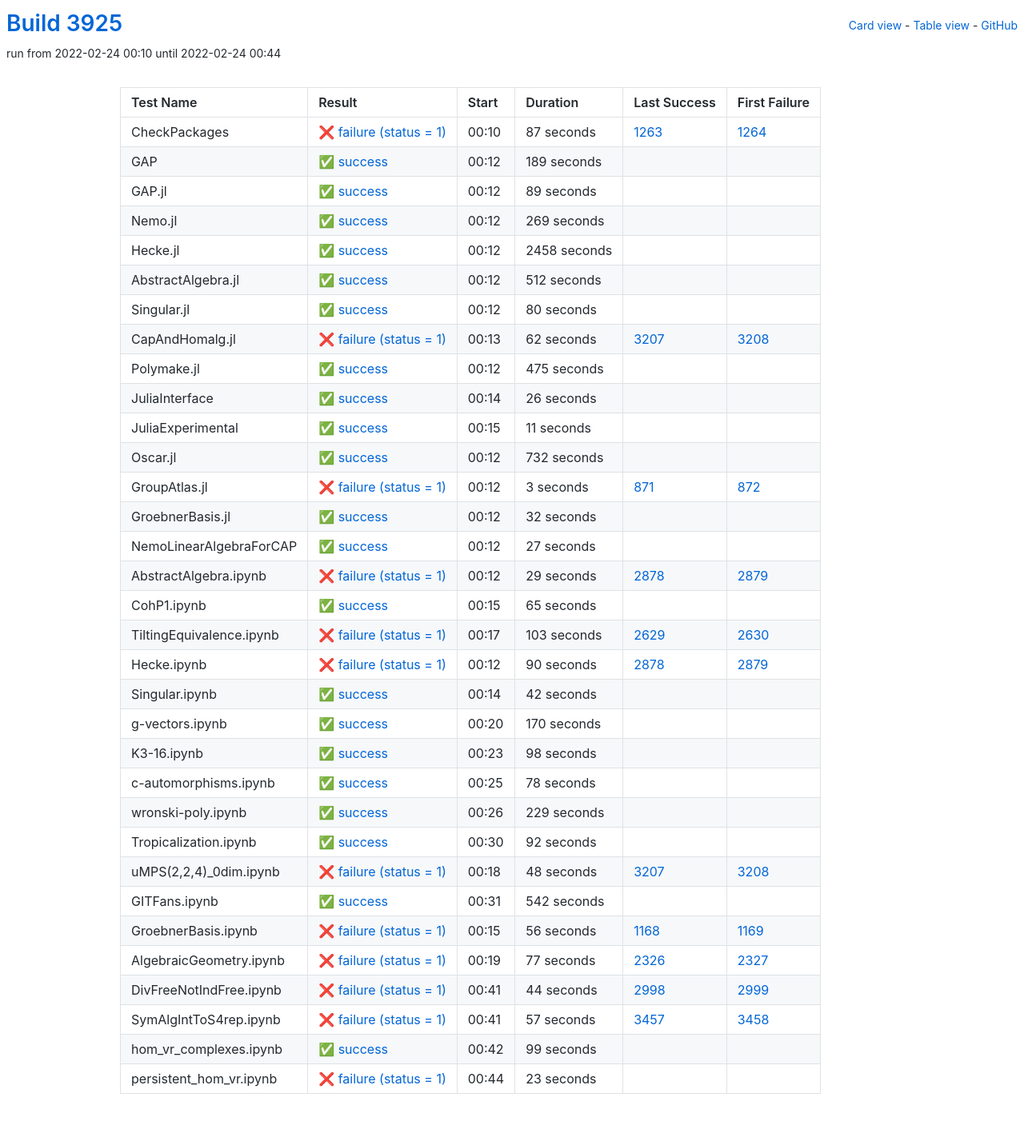
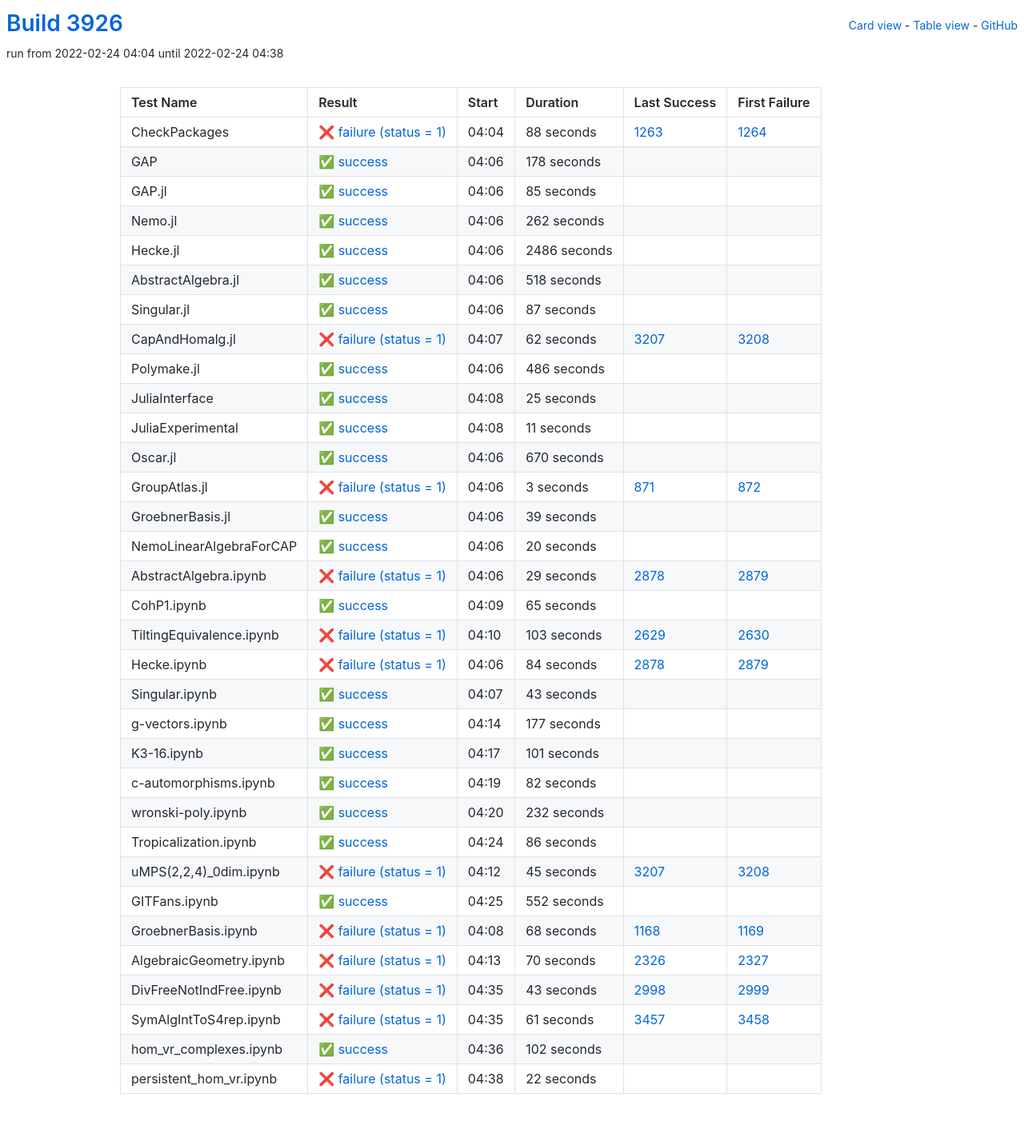
Before and after one commit to oscar-system/oscar-ci-status-stable, a Jekyll site: the page built from table.html, in a window 1280 px wide. Shown: the whole page at 80% size. Built offline with Jekyll 4.4.1, drawn with Linux system fonts in a browser that asks for light colours.

Commit message:
Build #3926

```diff
--- a/_data/ci.yml
+++ b/_data/ci.yml
@@ -1,6 +1,6 @@
 ---
-build: 3925
-build_url: https://oscarci.mathematik.uni-kl.de/job/oscar-stable/3925/
+build: 3926
+build_url: https://oscarci.mathematik.uni-kl.de/job/oscar-stable/3926/
 job: oscar-stable
 organization: oscar-system
 repo: oscar-ci-status-stable
@@ -8,92 +8,92 @@ repourl: https://github.com/oscar-system/oscar-ci-status-stable
 tests:
 - name: CheckPackages
   id: checkpackages
-  log: https://oscarci.mathematik.uni-kl.de/job/oscar-stable/3925/artifact/logs/build-3925/CheckPackages.log
-  start: 2022-02-24 00:10
+  log: https://oscarci.mathematik.uni-kl.de/job/oscar-stable/3926/artifact/logs/build-3926/CheckPackages.log
+  start: 2022-02-24 04:04
   success: false
   exitcode: 1
   status: failure
-  duration: 87
+  duration: 88
   last_success: 1263
   last_success_url: https://oscarci.mathematik.uni-kl.de/job/oscar-stable/1263/
   first_failure: 1264
   first_failure_url: https://oscarci.mathematik.uni-kl.de/job/oscar-stable/1264/
 - name: GAP
   id: gap
-  log: https://oscarci.mathematik.uni-kl.de/job/oscar-stable/3925/artifact/logs/build-3925/GAP.log
-  start: 2022-02-24 00:12
+  log: https://oscarci.mathematik.uni-kl.de/job/oscar-stable/3926/artifact/logs/build-3926/GAP.log
+  start: 2022-02-24 04:06
   success: true
   exitcode: 0
   status: success
-  duration: 189
+  duration: 178
   last_success: false
   last_success_url:
   first_failure: false
   first_failure_url:
 - name: GAP.jl
   id: gap-jl
-  log: https://oscarci.mathematik.uni-kl.de/job/oscar-stable/3925/artifact/logs/build-3925/GAP.jl.log
-  start: 2022-02-24 00:12
+  log: https://oscarci.mathematik.uni-kl.de/job/oscar-stable/3926/artifact/logs/build-3926/GAP.jl.log
+  start: 2022-02-24 04:06
   success: true
   exitcode: 0
   status: success
-  duration: 89
+  duration: 85
   last_success: false
   last_success_url:
   first_failure: false
   first_failure_url:
 - name: Nemo.jl
   id: nemo-jl
-  log: https://oscarci.mathematik.uni-kl.de/job/oscar-stable/3925/artifact/logs/build-3925/Nemo.jl.log
-  start: 2022-02-24 00:12
+  log: https://oscarci.mathematik.uni-kl.de/job/oscar-stable/3926/artifact/logs/build-3926/Nemo.jl.log
+  start: 2022-02-24 04:06
   success: true
   exitcode: 0
   status: success
-  duration: 269
+  duration: 262
   last_success: false
   last_success_url:
   first_failure: false
   first_failure_url:
 - name: Hecke.jl
   id: hecke-jl
-  log: https://oscarci.mathematik.uni-kl.de/job/oscar-stable/3925/artifact/logs/build-3925/Hecke.jl.log
-  start: 2022-02-24 00:12
+  log: https://oscarci.mathematik.uni-kl.de/job/oscar-stable/3926/artifact/logs/build-3926/Hecke.jl.log
+  start: 2022-02-24 04:06
   success: true
   exitcode: 0
   status: success
-  duration: 2458
+  duration: 2486
   last_success: false
   last_success_url:
   first_failure: false
   first_failure_url:
 - name: AbstractAlgebra.jl
   id: abstractalgebra-jl
-  log: https://oscarci.mathematik.uni-kl.de/job/oscar-stable/3925/artifact/logs/build-3925/AbstractAlgebra.jl.log
-  start: 2022-02-24 00:12
+  log: https://oscarci.mathematik.uni-kl.de/job/oscar-stable/3926/artifact/logs/build-3926/AbstractAlgebra.jl.log
+  start: 2022-02-24 04:06
   success: true
   exitcode: 0
   status: success
-  duration: 512
+  duration: 518
   last_success: false
   last_success_url:
   first_failure: false
   first_failure_url:
 - name: Singular.jl
   id: singular-jl
-  log: https://oscarci.mathematik.uni-kl.de/job/oscar-stable/3925/artifact/logs/build-3925/Singular.jl.log
-  start: 2022-02-24 00:12
+  log: https://oscarci.mathematik.uni-kl.de/job/oscar-stable/3926/artifact/logs/build-3926/Singular.jl.log
+  start: 2022-02-24 04:06
   success: true
   exitcode: 0
   status: success
-  duration: 80
+  duration: 87
   last_success: false
   last_success_url:
   first_failure: false
   first_failure_url:
 - name: CapAndHomalg.jl
   id: capandhomalg-jl
-  log: https://oscarci.mathematik.uni-kl.de/job/oscar-stable/3925/artifact/logs/build-3925/CapAndHomalg.jl.log
-  start: 2022-02-24 00:13
+  log: https://oscarci.mathematik.uni-kl.de/job/oscar-stable/3926/artifact/logs/build-3926/CapAndHomalg.jl.log
+  start: 2022-02-24 04:07
   success: false
   exitcode: 1
   status: failure
@@ -104,32 +104,32 @@ tests:
   first_failure_url: https://oscarci.mathematik.uni-kl.de/job/oscar-stable/3208/
 - name: Polymake.jl
   id: polymake-jl
-  log: https://oscarci.mathematik.uni-kl.de/job/oscar-stable/3925/artifact/logs/build-3925/Polymake.jl.log
-  start: 2022-02-24 00:12
+  log: https://oscarci.mathematik.uni-kl.de/job/oscar-stable/3926/artifact/logs/build-3926/Polymake.jl.log
+  start: 2022-02-24 04:06
   success: true
   exitcode: 0
   status: success
-  duration: 475
+  duration: 486
   last_success: false
   last_success_url:
   first_failure: false
   first_failure_url:
 - name: JuliaInterface
   id: juliainterface
-  log: https://oscarci.mathematik.uni-kl.de/job/oscar-stable/3925/artifact/logs/build-3925/JuliaInterface.log
-  start: 2022-02-24 00:14
+  log: https://oscarci.mathematik.uni-kl.de/job/oscar-stable/3926/artifact/logs/build-3926/JuliaInterface.log
+  start: 2022-02-24 04:08
   success: true
   exitcode: 0
   status: success
-  duration: 26
+  duration: 25
   last_success: false
   last_success_url:
   first_failure: false
   first_failure_url:
 - name: JuliaExperimental
   id: juliaexperimental
-  log: https://oscarci.mathematik.uni-kl.de/job/oscar-stable/3925/artifact/logs/build-3925/JuliaExperimental.log
-  start: 2022-02-24 00:15
+  log: https://oscarci.mathematik.uni-kl.de/job/oscar-stable/3926/artifact/logs/build-3926/JuliaExperimental.log
+  start: 2022-02-24 04:08
   success: true
   exitcode: 0
   status: success
@@ -140,20 +140,20 @@ tests:
   first_failure_url:
 - name: Oscar.jl
   id: oscar-jl
-  log: https://oscarci.mathematik.uni-kl.de/job/oscar-stable/3925/artifact/logs/build-3925/Oscar.jl.log
-  start: 2022-02-24 00:12
+  log: https://oscarci.mathematik.uni-kl.de/job/oscar-stable/3926/artifact/logs/build-3926/Oscar.jl.log
+  start: 2022-02-24 04:06
   success: true
   exitcode: 0
   status: success
-  duration: 732
+  duration: 670
   last_success: false
   last_success_url:
   first_failure: false
   first_failure_url:
 - name: GroupAtlas.jl
   id: groupatlas-jl
-  log: https://oscarci.mathematik.uni-kl.de/job/oscar-stable/3925/artifact/logs/build-3925/GroupAtlas.jl.log
-  start: 2022-02-24 00:12
+  log: https://oscarci.mathematik.uni-kl.de/job/oscar-stable/3926/artifact/logs/build-3926/GroupAtlas.jl.log
+  start: 2022-02-24 04:06
   success: false
   exitcode: 1
   status: failure
@@ -164,32 +164,32 @@ tests:
   first_failure_url: https://oscarci.mathematik.uni-kl.de/job/oscar-stable/872/
 - name: GroebnerBasis.jl
   id: groebnerbasis-jl
-  log: https://oscarci.mathematik.uni-kl.de/job/oscar-stable/3925/artifact/logs/build-3925/GroebnerBasis.jl.log
-  start: 2022-02-24 00:12
+  log: https://oscarci.mathematik.uni-kl.de/job/oscar-stable/3926/artifact/logs/build-3926/GroebnerBasis.jl.log
+  start: 2022-02-24 04:06
   success: true
   exitcode: 0
   status: success
-  duration: 32
+  duration: 39
   last_success: false
   last_success_url:
   first_failure: false
   first_failure_url:
 - name: NemoLinearAlgebraForCAP
   id: nemolinearalgebraforcap
-  log: https://oscarci.mathematik.uni-kl.de/job/oscar-stable/3925/artifact/logs/build-3925/NemoLinearAlgebraForCAP.log
-  start: 2022-02-24 00:12
+  log: https://oscarci.mathematik.uni-kl.de/job/oscar-stable/3926/artifact/logs/build-3926/NemoLinearAlgebraForCAP.log
+  start: 2022-02-24 04:06
   success: true
   exitcode: 0
   status: success
-  duration: 27
+  duration: 20
   last_success: false
   last_success_url:
   first_failure: false
   first_failure_url:
 - name: AbstractAlgebra.ipynb
   id: abstractalgebra-ipynb
-  log: https://oscarci.mathematik.uni-kl.de/job/oscar-stable/3925/artifact/logs/build-3925/AbstractAlgebra.ipynb.log
-  start: 2022-02-24 00:12
+  log: https://oscarci.mathematik.uni-kl.de/job/oscar-stable/3926/artifact/logs/build-3926/AbstractAlgebra.ipynb.log
+  start: 2022-02-24 04:06
   success: false
   exitcode: 1
   status: failure
@@ -200,8 +200,8 @@ tests:
   first_failure_url: https://oscarci.mathematik.uni-kl.de/job/oscar-stable/2879/
 - name: CohP1.ipynb
   id: cohp1-ipynb
-  log: https://oscarci.mathematik.uni-kl.de/job/oscar-stable/3925/artifact/logs/build-3925/CohP1.ipynb.log
-  start: 2022-02-24 00:15
+  log: https://oscarci.mathematik.uni-kl.de/job/oscar-stable/3926/artifact/logs/build-3926/CohP1.ipynb.log
+  start: 2022-02-24 04:09
   success: true
   exitcode: 0
   status: success
@@ -212,8 +212,8 @@ tests:
   first_failure_url:
 - name: TiltingEquivalence.ipynb
   id: tiltingequivalence-ipynb
-  log: https://oscarci.mathematik.uni-kl.de/job/oscar-stable/3925/artifact/logs/build-3925/TiltingEquivalence.ipynb.log
-  start: 2022-02-24 00:17
+  log: https://oscarci.mathematik.uni-kl.de/job/oscar-stable/3926/artifact/logs/build-3926/TiltingEquivalence.ipynb.log
+  start: 2022-02-24 04:10
   success: false
   exitcode: 1
   status: failure
@@ -224,180 +224,180 @@ tests:
   first_failure_url: https://oscarci.mathematik.uni-kl.de/job/oscar-stable/2630/
 - name: Hecke.ipynb
   id: hecke-ipynb
-  log: https://oscarci.mathematik.uni-kl.de/job/oscar-stable/3925/artifact/logs/build-3925/Hecke.ipynb.log
-  start: 2022-02-24 00:12
+  log: https://oscarci.mathematik.uni-kl.de/job/oscar-stable/3926/artifact/logs/build-3926/Hecke.ipynb.log
+  start: 2022-02-24 04:06
   success: false
   exitcode: 1
   status: failure
-  duration: 90
+  duration: 84
   last_success: 2878
   last_success_url: https://oscarci.mathematik.uni-kl.de/job/oscar-stable/2878/
   first_failure: 2879
   first_failure_url: https://oscarci.mathematik.uni-kl.de/job/oscar-stable/2879/
 - name: Singular.ipynb
   id: singular-ipynb
-  log: https://oscarci.mathematik.uni-kl.de/job/oscar-stable/3925/artifact/logs/build-3925/Singular.ipynb.log
-  start: 2022-02-24 00:14
+  log: https://oscarci.mathematik.uni-kl.de/job/oscar-stable/3926/artifact/logs/build-3926/Singular.ipynb.log
+  start: 2022-02-24 04:07
   success: true
   exitcode: 0
   status: success
-  duration: 42
+  duration: 43
   last_success: false
   last_success_url:
   first_failure: false
   first_failure_url:
 - name: g-vectors.ipynb
   id: g-vectors-ipynb
-  log: https://oscarci.mathematik.uni-kl.de/job/oscar-stable/3925/artifact/logs/build-3925/g-vectors.ipynb.log
-  start: 2022-02-24 00:20
+  log: https://oscarci.mathematik.uni-kl.de/job/oscar-stable/3926/artifact/logs/build-3926/g-vectors.ipynb.log
+  start: 2022-02-24 04:14
   success: true
   exitcode: 0
   status: success
-  duration: 170
+  duration: 177
   last_success: false
   last_success_url:
   first_failure: false
   first_failure_url:
 - name: K3-16.ipynb
   id: k3-16-ipynb
-  log: https://oscarci.mathematik.uni-kl.de/job/oscar-stable/3925/artifact/logs/build-3925/K3-16.ipynb.log
-  start: 2022-02-24 00:23
+  log: https://oscarci.mathematik.uni-kl.de/job/oscar-stable/3926/artifact/logs/build-3926/K3-16.ipynb.log
+  start: 2022-02-24 04:17
   success: true
   exitcode: 0
   status: success
-  duration: 98
+  duration: 101
   last_success: false
   last_success_url:
   first_failure: false
   first_failure_url:
 - name: c-automorphisms.ipynb
   id: c-automorphisms-ipynb
-  log: https://oscarci.mathematik.uni-kl.de/job/oscar-stable/3925/artifact/logs/build-3925/c-automorphisms.ipynb.log
-  start: 2022-02-24 00:25
+  log: https://oscarci.mathematik.uni-kl.de/job/oscar-stable/3926/artifact/logs/build-3926/c-automorphisms.ipynb.log
+  start: 2022-02-24 04:19
   success: true
   exitcode: 0
   status: success
-  duration: 78
+  duration: 82
   last_success: false
   last_success_url:
   first_failure: false
   first_failure_url:
 - name: wronski-poly.ipynb
   id: wronski-poly-ipynb
-  log: https://oscarci.mathematik.uni-kl.de/job/oscar-stable/3925/artifact/logs/build-3925/wronski-poly.ipynb.log
-  start: 2022-02-24 00:26
+  log: https://oscarci.mathematik.uni-kl.de/job/oscar-stable/3926/artifact/logs/build-3926/wronski-poly.ipynb.log
+  start: 2022-02-24 04:20
   success: true
   exitcode: 0
   status: success
-  duration: 229
+  duration: 232
   last_success: false
   last_success_url:
   first_failure: false
   first_failure_url:
 - name: Tropicalization.ipynb
   id: tropicalization-ipynb
-  log: https://oscarci.mathematik.uni-kl.de/job/oscar-stable/3925/artifact/logs/build-3925/Tropicalization.ipynb.log
-  start: 2022-02-24 00:30
+  log: https://oscarci.mathematik.uni-kl.de/job/oscar-stable/3926/artifact/logs/build-3926/Tropicalization.ipynb.log
+  start: 2022-02-24 04:24
   success: true
   exitcode: 0
   status: success
-  duration: 92
+  duration: 86
   last_success: false
   last_success_url:
   first_failure: false
   first_failure_url:
 - name: uMPS(2,2,4)_0dim.ipynb
   id: umps-2-2-4-0dim-ipynb
-  log: https://oscarci.mathematik.uni-kl.de/job/oscar-stable/3925/artifact/logs/build-3925/uMPS-2-2-4-_0dim.ipynb.log
-  start: 2022-02-24 00:18
+  log: https://oscarci.mathematik.uni-kl.de/job/oscar-stable/3926/artifact/logs/build-3926/uMPS-2-2-4-_0dim.ipynb.log
+  start: 2022-02-24 04:12
   success: false
   exitcode: 1
   status: failure
-  duration: 48
+  duration: 45
   last_success: 3207
   last_success_url: https://oscarci.mathematik.uni-kl.de/job/oscar-stable/3207/
   first_failure: 3208
   first_failure_url: https://oscarci.mathematik.uni-kl.de/job/oscar-stable/3208/
 - name: GITFans.ipynb
   id: gitfans-ipynb
-  log: https://oscarci.mathematik.uni-kl.de/job/oscar-stable/3925/artifact/logs/build-3925/GITFans.ipynb.log
-  start: 2022-02-24 00:31
+  log: https://oscarci.mathematik.uni-kl.de/job/oscar-stable/3926/artifact/logs/build-3926/GITFans.ipynb.log
+  start: 2022-02-24 04:25
   success: true
   exitcode: 0
   status: success
-  duration: 542
+  duration: 552
   last_success: false
   last_success_url:
   first_failure: false
   first_failure_url:
 - name: GroebnerBasis.ipynb
   id: groebnerbasis-ipynb
-  log: https://oscarci.mathematik.uni-kl.de/job/oscar-stable/3925/artifact/logs/build-3925/GroebnerBasis.ipynb.log
-  start: 2022-02-24 00:15
+  log: https://oscarci.mathematik.uni-kl.de/job/oscar-stable/3926/artifact/logs/build-3926/GroebnerBasis.ipynb.log
+  start: 2022-02-24 04:08
   success: false
   exitcode: 1
   status: failure
-  duration: 56
+  duration: 68
   last_success: 1168
   last_success_url: https://oscarci.mathematik.uni-kl.de/job/oscar-stable/1168/
   first_failure: 1169
   first_failure_url: https://oscarci.mathematik.uni-kl.de/job/oscar-stable/1169/
 - name: AlgebraicGeometry.ipynb
   id: algebraicgeometry-ipynb
-  log: https://oscarci.mathematik.uni-kl.de/job/oscar-stable/3925/artifact/logs/build-3925/AlgebraicGeometry.ipynb.log
-  start: 2022-02-24 00:19
+  log: https://oscarci.mathematik.uni-kl.de/job/oscar-stable/3926/artifact/logs/build-3926/AlgebraicGeometry.ipynb.log
+  start: 2022-02-24 04:13
   success: false
   exitcode: 1
   status: failure
-  duration: 77
+  duration: 70
   last_success: 2326
   last_success_url: https://oscarci.mathematik.uni-kl.de/job/oscar-stable/2326/
   first_failure: 2327
   first_failure_url: https://oscarci.mathematik.uni-kl.de/job/oscar-stable/2327/
 - name: DivFreeNotIndFree.ipynb
   id: divfreenotindfree-ipynb
-  log: https://oscarci.mathematik.uni-kl.de/job/oscar-stable/3925/artifact/logs/build-3925/DivFreeNotIndFree.ipynb.log
-  start: 2022-02-24 00:41
+  log: https://oscarci.mathematik.uni-kl.de/job/oscar-stable/3926/artifact/logs/build-3926/DivFreeNotIndFree.ipynb.log
+  start: 2022-02-24 04:35
   success: false
   exitcode: 1
   status: failure
-  duration: 44
+  duration: 43
   last_success: 2998
   last_success_url: https://oscarci.mathematik.uni-kl.de/job/oscar-stable/2998/
   first_failure: 2999
   first_failure_url: https://oscarci.mathematik.uni-kl.de/job/oscar-stable/2999/
 - name: SymAlgIntToS4rep.ipynb
   id: symalginttos4rep-ipynb
-  log: https://oscarci.mathematik.uni-kl.de/job/oscar-stable/3925/artifact/logs/build-3925/SymAlgIntToS4rep.ipynb.log
-  start: 2022-02-24 00:41
+  log: https://oscarci.mathematik.uni-kl.de/job/oscar-stable/3926/artifact/logs/build-3926/SymAlgIntToS4rep.ipynb.log
+  start: 2022-02-24 04:35
   success: false
   exitcode: 1
   status: failure
-  duration: 57
+  duration: 61
   last_success: 3457
   last_success_url: https://oscarci.mathematik.uni-kl.de/job/oscar-stable/3457/
   first_failure: 3458
   first_failure_url: https://oscarci.mathematik.uni-kl.de/job/oscar-stable/3458/
 - name: hom_vr_complexes.ipynb
   id: hom-vr-complexes-ipynb
-  log: https://oscarci.mathematik.uni-kl.de/job/oscar-stable/3925/artifact/logs/build-3925/hom_vr_complexes.ipynb.log
-  start: 2022-02-24 00:42
+  log: https://oscarci.mathematik.uni-kl.de/job/oscar-stable/3926/artifact/logs/build-3926/hom_vr_complexes.ipynb.log
+  start: 2022-02-24 04:36
   success: true
   exitcode: 0
   status: success
-  duration: 99
+  duration: 102
   last_success: false
   last_success_url:
   first_failure: false
   first_failure_url:
 - name: persistent_hom_vr.ipynb
   id: persistent-hom-vr-ipynb
-  log: https://oscarci.mathematik.uni-kl.de/job/oscar-stable/3925/artifact/logs/build-3925/persistent_hom_vr.ipynb.log
-  start: 2022-02-24 00:44
+  log: https://oscarci.mathematik.uni-kl.de/job/oscar-stable/3926/artifact/logs/build-3926/persistent_hom_vr.ipynb.log
+  start: 2022-02-24 04:38
   success: false
   exitcode: 1
   status: failure
-  duration: 23
+  duration: 22
   last_success: false
   last_success_url:
   first_failure: false
```
Also changed, not shown: README.md.
